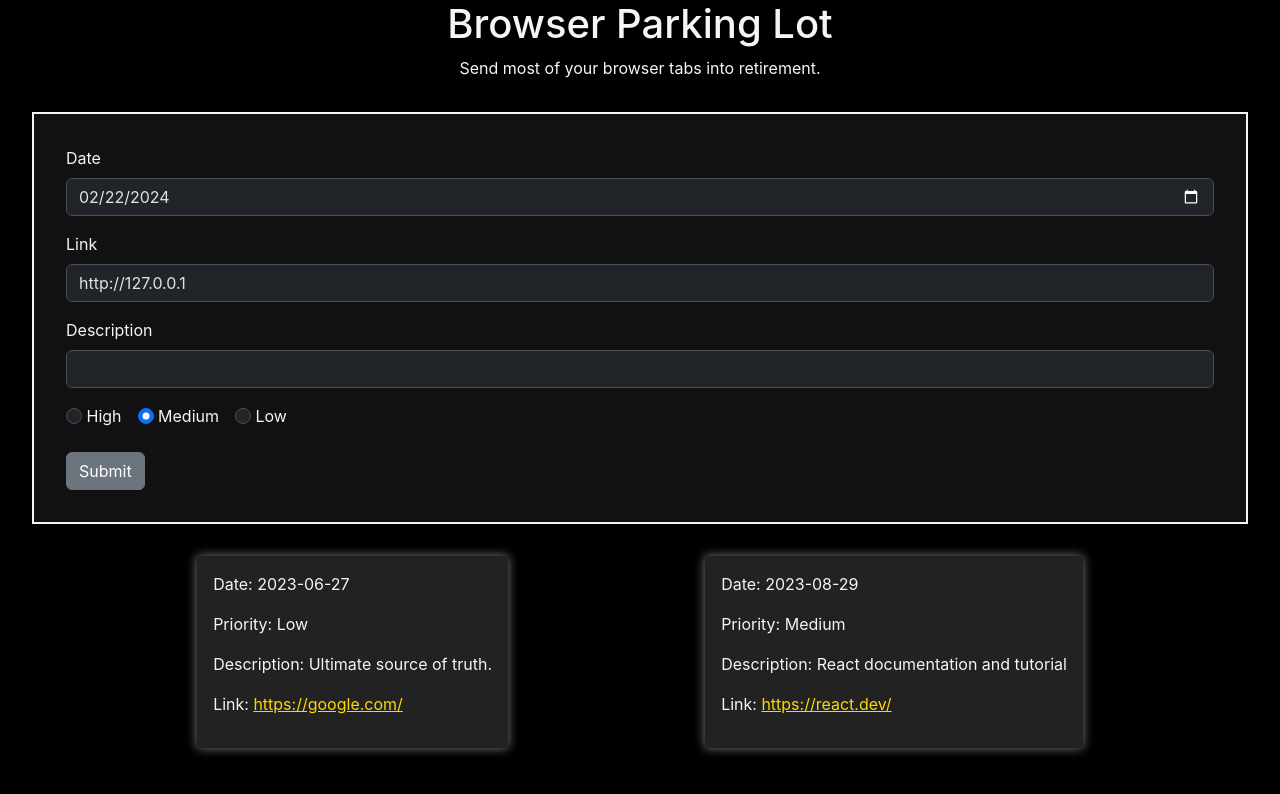
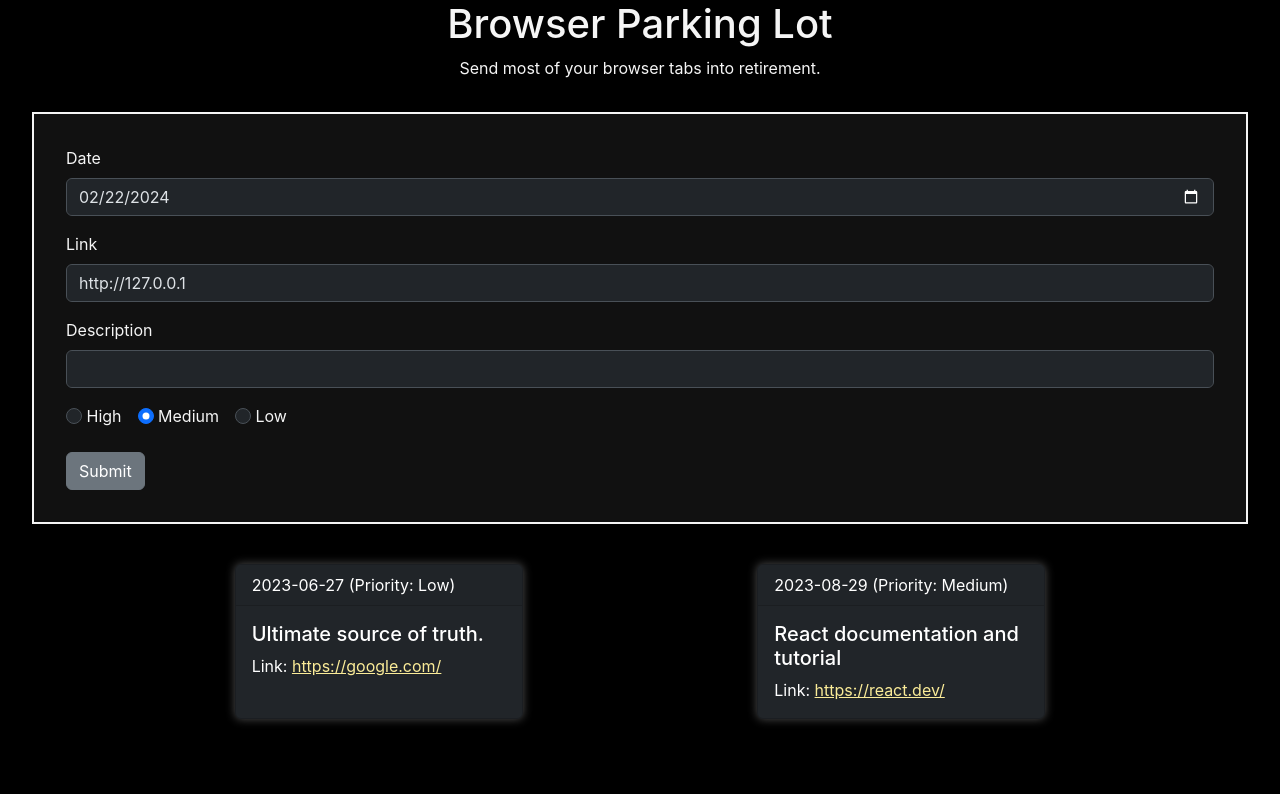
Before and after one commit to ClementHagiavarvarites/2023-oct-react, a React (Create React App) app: page / in a window 1280 px wide. Shown: the top 794 px of the page. Built offline with nearby package versions, Linux system fonts and the light colour scheme.

Commit message:
reactstrap card component

```diff
--- a/src/App.jsx
+++ b/src/App.jsx
@@ -34,8 +34,6 @@
         priority
       }
     ]);
-
-
   }
 
   return (
--- a/src/Components/ParkingLotForm/ParkingLotForm.jsx
+++ b/src/Components/ParkingLotForm/ParkingLotForm.jsx
@@ -45,7 +45,7 @@
 
   return (
     <Form data-bs-theme="dark" className="parking-lot-form" onSubmit={handleSubmit}>
-      <FormGroup class="parking-lot-row">
+      <FormGroup className="parking-lot-row">
         <Label htmlFor="link-date">Date</Label>
         <Input
           id="link-date"
@@ -55,7 +55,7 @@
           onChange={handleDateChange}
           required />
       </FormGroup>
-      <FormGroup class="parking-lot-row">
+      <FormGroup className="parking-lot-row">
         <Label htmlFor="link-url">Link</Label>
         <Input
           id="link-url"
@@ -65,7 +65,7 @@
           onChange={handleLinkChange}
           required />
       </FormGroup>
-      <FormGroup class="parking-lot-row">
+      <FormGroup className="parking-lot-row">
         <Label htmlFor="link-description">Description</Label>
         <Input
           id="link-description"
@@ -75,7 +75,7 @@
           required
           name="description" />
       </FormGroup>
-      <FormGroup class="parking-lot-row">
+      <FormGroup className="parking-lot-row">
         <Input
           name="radio-priority"
           type="radio"
--- a/src/Components/ParkingLotList/ParkingLotItem.jsx
+++ b/src/Components/ParkingLotList/ParkingLotItem.jsx
@@ -1,17 +1,27 @@
 import React from "react";
+import { Card, CardHeader, CardBody, CardTitle, CardText } from 'reactstrap';
 
 export default function ParkingLotItem({ id, link, description, date, priority }) {
+
     return (
-        <section className="parking-lot-item-container">
-            <p className="parking-lot-item-field">Date: { date }</p>
-            <p className="parking-lot-item-field">Priority: { priority }</p>
-            <p className="parking-lot-item-field">Description: { description }</p>
-            <p className="parking-lot-item-field">
+        <Card
+            className="my-2 parking-lot-item-container"
+            color="dark"
+            inverse>
+            <CardHeader>
+                { date } (Priority: { priority })
+            </CardHeader>
+            <CardBody>
+            <CardTitle tag="h5">
+                { description }
+            </CardTitle>
+            <CardText>
                 Link:&nbsp;
                 <a href={link} target="_blank" className="parking-lot-item-anchor">
-                    { link }
+                { link }
                 </a>
-            </p>
-        </section>
+            </CardText>
+            </CardBody>
+        </Card>
     );
 }
--- a/src/Components/ParkingLotList/ParkingLotList.css
+++ b/src/Components/ParkingLotList/ParkingLotList.css
@@ -5,17 +5,15 @@
 }
 
 .parking-lot-item-container {
-    max-width: 30%;
-    background-color:#222222;
-    box-shadow: 0px 0px 10px rgba(155, 155, 155, 0.8);
-    padding: 1rem;
+    width: 18rem;
     text-align: left;
+    box-shadow: 0px 0px 10px rgba(155, 155, 155, 0.5);
 }
 
 .parking-lot-item-anchor {
-    color: gold;
+    color: rgb(251, 236, 152);
 }
 
 .parking-lot-item-anchor:visited {
-    color: goldenrod;
+    color: rgb(125, 224, 152);
 }
```
